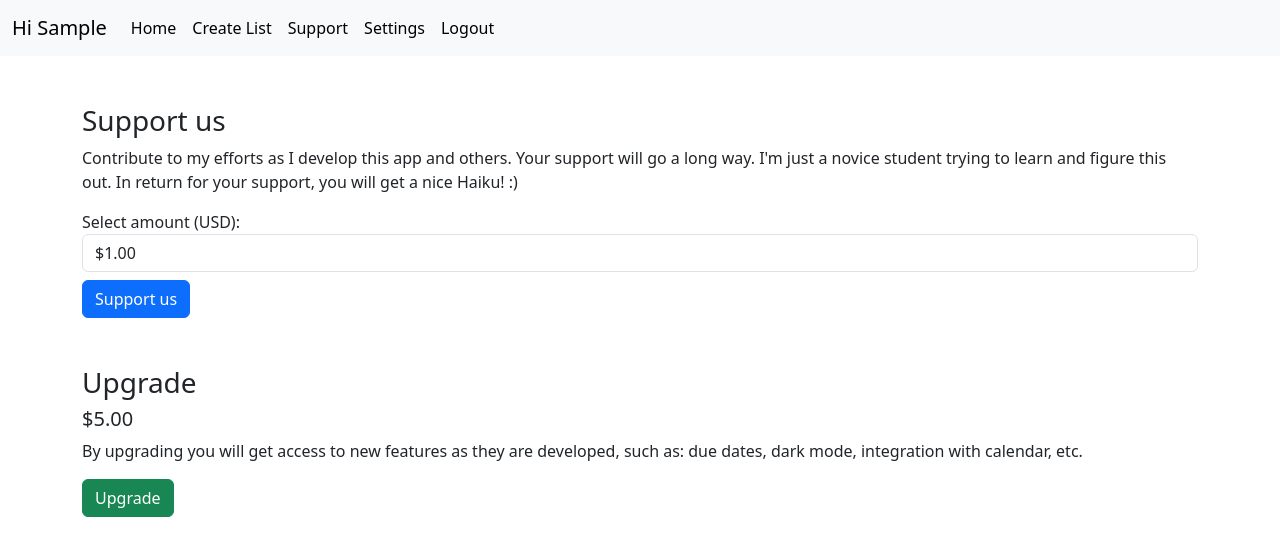
After one commit to dieg0andres/to_do_list, a Django app: page /support/ in a window 1280 px wide. The commit adds this page. Shown: the top 556 px of the page. Run offline with Django 4.2, Linux system fonts and the light colour scheme; the visitor is signed in with stand-in values (Sample User, id 1); data comes from the database, SQL or seed files in the repository; some libraries are stand-ins or nearby versions.

Commit message:
added stripe

```diff
--- a/requirements.txt
+++ b/requirements.txt
@@ -15,5 +15,6 @@ requests==2.32.3
 sendgrid==6.11.0
 sqlparse==0.5.1
 starkbank-ecdsa==2.2.0
+stripe==10.12.0
 typing_extensions==4.12.2
 urllib3==2.2.2
--- a/to_dos/models.py
+++ b/to_dos/models.py
@@ -14,7 +14,6 @@ def create_unique_str():
 
 
 class Tag(models.Model):
-    print('test')
     name = models.CharField(max_length=50, default='Home')
     shared = models.BooleanField(default=False)
     users = models.ManyToManyField(User, related_name='tags')
@@ -38,6 +37,9 @@ class DoItem(models.Model):
 class ProfileUser(models.Model):
     user = models.OneToOneField(User, on_delete=models.CASCADE, related_name='profile')
     selected_tag_unique_str = models.CharField(max_length=8)
+    upgraded = models.BooleanField(default=False)
+    supported = models.BooleanField(default=False)
+    amount_supported = models.IntegerField(default=0)
 
 
     def __str__(self):
--- /dev/null
+++ b/to_dos/templates/stripe/support.html
@@ -0,0 +1,45 @@
+{% extends "to_dos/base.html" %}
+
+{% block content %}
+
+<div class="container mt-5">
+  <div class="product">
+    <div class="description">
+      <h3>Support us</h3>
+      <p>
+        Contribute to my efforts as I develop this app and others. Your support will go a long way.
+        I'm just a novice student trying to learn and figure this out. In return for your support,
+        you will get a nice Haiku! :)
+      </p>
+      <form action="/create-checkout-session/" method="POST">
+        {% csrf_token %}
+        <div class="form-group">
+          <label for="amount">Select amount (USD):</label>
+          <select name="amount" id="amount" class="form-control">
+            <option value="100">$1.00</option>
+            <option value="200">$2.00</option>
+            <option value="300">$3.00</option>
+          </select>
+        </div>
+        <button type="submit" name='button_type' value='support' id="checkout-button" class="btn btn-primary mt-2">Support us</button>
+      </form>
+    </div>
+  </div>
+
+  <div class="product mt-5">
+    <div class="description">
+      <h3>Upgrade</h3>
+      <h5>$5.00</h5>
+      <p>
+        By upgrading you will get access to new features as they are developed, such as: due dates,
+        dark mode, integration with calendar, etc.
+      </p>
+      <form action="/create-checkout-session/" method="POST">
+        {% csrf_token %}
+        <button type="submit" name='button_type' value='upgrade' id="upgrade-button" class="btn btn-success">Upgrade</button>
+      </form>
+    </div>
+  </div>
+</div>
+
+{% endblock %}
--- a/to_dos/templates/to_dos/base.html
+++ b/to_dos/templates/to_dos/base.html
@@ -12,9 +12,9 @@
       <div class="container-fluid">
 
         {% if user.is_authenticated %}
-          <a class="navbar-brand" href="#">Hi {{ user.first_name }}</a>
+          <a class="navbar-brand" href="{% url 'to_dos' home_tag_unique_str %}">Hi {{ user.first_name }}</a>
         {% else %}
-          <a class="navbar-brand" href="#">Todoos</a>
+          <a class="navbar-brand" href="#">Todolists.me</a>
         {% endif %}
 
         <button class="navbar-toggler" type="button" data-bs-toggle="collapse" data-bs-target="#navbarSupportedContent" aria-controls="navbarSupportedContent" aria-expanded="false" aria-label="Toggle navigation">
@@ -37,7 +37,7 @@
             </li>
 
             <li class="nav-item">
-              <a class="nav-link active" aria-current="page" href="#">Upgrade</a>
+              <a class="nav-link active" aria-current="page" href="{% url 'support' %}">Support</a>
             </li>
 
             <li class="nav-item">
@@ -58,5 +58,6 @@
         {% endblock %}
     </div>
     <script src="https://cdn.jsdelivr.net/npm/bootstrap@5.3.3/dist/js/bootstrap.bundle.min.js" integrity="sha384-YvpcrYf0tY3lHB60NNkmXc5s9fDVZLESaAA55NDzOxhy9GkcIdslK1eN7N6jIeHz" crossorigin="anonymous"></script>
+    <script src="https://js.stripe.com/v3/"></script>
   </body>
 </html>
--- a/to_dos/urls.py
+++ b/to_dos/urls.py
@@ -1,7 +1,7 @@
 from django.contrib.auth import views as auth_views
 
 from django.urls import path
-from . import views
+from .views import views, stripe_views
 
 urlpatterns = [
     path('send-test-email', views.send_test_email),
@@ -20,4 +20,9 @@ urlpatterns = [
     path('password_reset/done/', auth_views.PasswordResetDoneView.as_view(template_name='registration/my_password_reset_done.html'), name='password_reset_done'),
     path('reset/<uidb64>/<token>', views.CustomPasswordResetConfirmView.as_view(), name='password_reset_confirm'),
     path('reset/done/', auth_views.PasswordResetCompleteView.as_view(template_name='registration/my_password_reset_complete.html'), name='password_reset_complete'),
+    path('support/', stripe_views.SupportView.as_view(), name='support'),
+    path('create-checkout-session/', stripe_views.CreateCheckoutSessionView.as_view(), name='create_checkout_session'),
+    path('success/', stripe_views.SuccessView.as_view(), name='success'),
+    path('cancel/', stripe_views.CancelView.as_view(), name='cancel'),
+    path('stripe_webhook/', stripe_views.stripe_webhook_view, name='stripe_webhook'),
 ]
--- /dev/null
+++ b/to_dos/views/stripe_views.py
@@ -0,0 +1,159 @@
+import stripe
+from django.views.generic import TemplateView
+from django.views import View
+from django.http import HttpResponse
+from django.conf import settings
+from django.shortcuts import redirect
+from django.views.decorators.csrf import csrf_exempt
+from django.contrib.auth.models import User
+
+
+stripe.api_key = settings.STRIPE_SECRET_KEY
+endpoint_secret = settings.STRIPE_WEBHOOK_SECRET
+YOUR_DOMAIN = settings.YOUR_DOMAIN
+
+
+
+class SuccessView(TemplateView):
+
+    template_name = 'stripe/success.html'
+
+    def get_context_data(self, **kwargs):
+
+        context = super(SuccessView, self).get_context_data(**kwargs)
+
+        session_id = self.request.GET.get('session_id')
+
+        if session_id:
+            session = stripe.checkout.Session.retrieve(session_id)
+
+            context.update({
+                'metadata': session.metadata,
+                'home_tag_unique_str': session.metadata.home_tag_unique_str,
+            })
+
+            return context
+
+
+
+
+class CancelView(TemplateView):
+    template_name = 'stripe/cancel.html'
+
+    def get_context_data(self, **kwargs):
+        context = super(CancelView, self).get_context_data(**kwargs)
+
+        context.update({
+            'home_tag_unique_str': self.request.session.get('home_tag_unique_str'),
+        })
+
+        return context
+
+
+
+class SupportView(TemplateView):
+
+    template_name = 'stripe/support.html'
+
+    def get_context_data(self, **kwargs):
+
+        context = super(SupportView, self).get_context_data(**kwargs)
+
+        home_tag_unique_str = self.request.user.tags.get(name='Home').unique_str
+
+        context.update({
+            'home_tag_unique_str': home_tag_unique_str,
+            'STRIPE_PUBLIC_KEY': settings.STRIPE_PUBLIC_KEY,
+        })
+
+        return context
+
+
+class CreateCheckoutSessionView(View):
+
+    def post(self, request, *args, **kwargs):
+
+        button_type = request.POST.get('button_type')
+        home_tag_unique_str = request.user.profile.selected_tag_unique_str
+
+        if button_type == 'support':
+            amount = int(request.POST.get('amount', 100))
+            product_name = 'Support'
+
+        elif button_type == 'upgrade':
+            amount = 500
+            product_name = 'Upgrade'
+
+        checkout_session = stripe.checkout.Session.create(
+            payment_method_types=['card'],
+            line_items=[
+                {
+                    'price_data' : {
+                        'currency': 'usd',
+                        'product_data': {
+                            'name': product_name,
+                        },
+                        'unit_amount': amount,
+                    },
+                    'quantity': 1,
+                },
+            ],
+            metadata={
+                'product_id': 'some important information goes here',
+                'product_name': product_name,
+                'amount': amount,
+                'user_id': request.user.id,
+                'home_tag_unique_str': home_tag_unique_str,
+            },
+            mode='payment',
+            success_url=YOUR_DOMAIN + '/success/?session_id={CHECKOUT_SESSION_ID}',
+            cancel_url=YOUR_DOMAIN + '/cancel/',
+        )
+
+        request.session['home_tag_unique_str'] = home_tag_unique_str
+
+        return redirect(checkout_session.url, code=303)
+
+
+def fulfill_checkout(session_id):
+    session = stripe.checkout.Session.retrieve(session_id)
+    product_name = session.metadata.product_name
+    amount = session.metadata.amount
+    user_id = session.metadata.user_id
+    user = User.objects.get(id=user_id)
+
+    if session.payment_status == 'paid':
+        print('Payment successful, made it here')
+        print(session)
+
+        if product_name == 'Support':
+            user.profile.supported = True
+            user.profile.amount_supported = amount
+            user.profile.save()
+
+        elif product_name == 'Upgrade':
+            user.profile.upgraded = True
+            user.profile.save()
+
+
+
+
+@csrf_exempt
+def stripe_webhook_view(request):
+
+    payload = request.body
+    sig_header = request.headers.get('Stripe-Signature')
+
+    try:
+        event = stripe.Webhook.construct_event(payload, sig_header, endpoint_secret)
+    except ValueError as e:
+        return HttpResponse(status=400)
+
+    except stripe.error.SignatureVerificationError as e:
+        return HttpResponse(status=400)
+
+    if event.type == 'checkout.session.completed':
+        session = event.data.object
+        fulfill_checkout(session.id)
+
+    return HttpResponse(status=200)
```
Also changed, not shown: to_do_list/settings.py (+11 -0 lines), to_dos/templates/stripe/cancel.html (added, +18 -0 lines), to_dos/templates/stripe/success.html (added, +42 -0 lines), to_dos/views/views.py (renamed from to_dos/views.py, +14 -7 lines), to_dos/migrations/0012_profileuser_amount_supported_profileuser_supported_and_more.py (added), to_dos/views/__init__.py (added).
